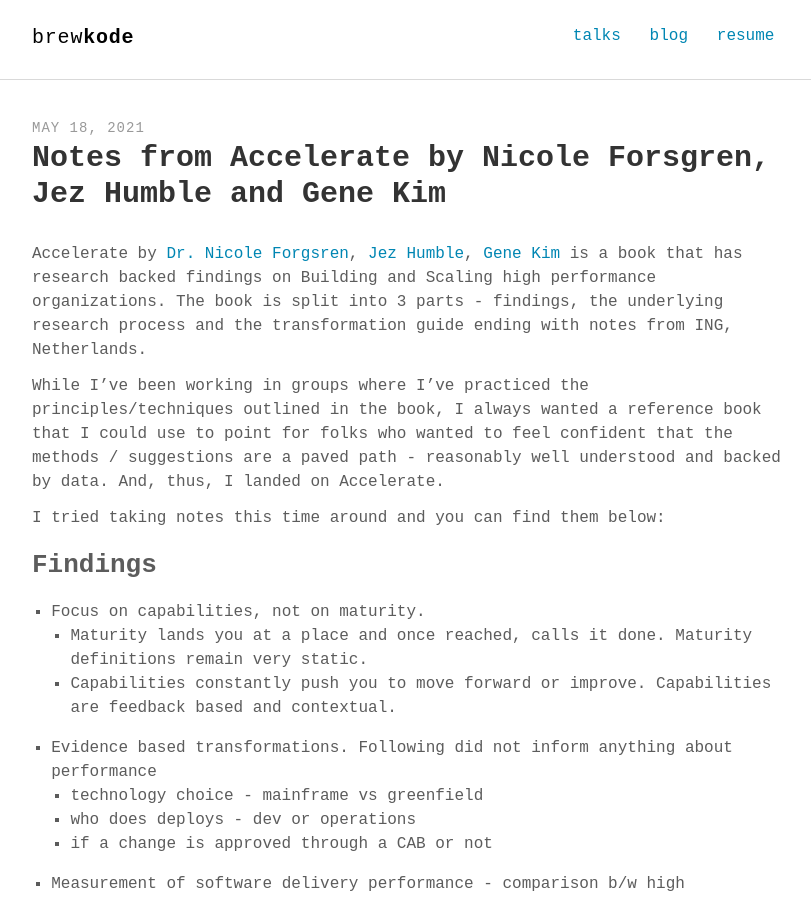
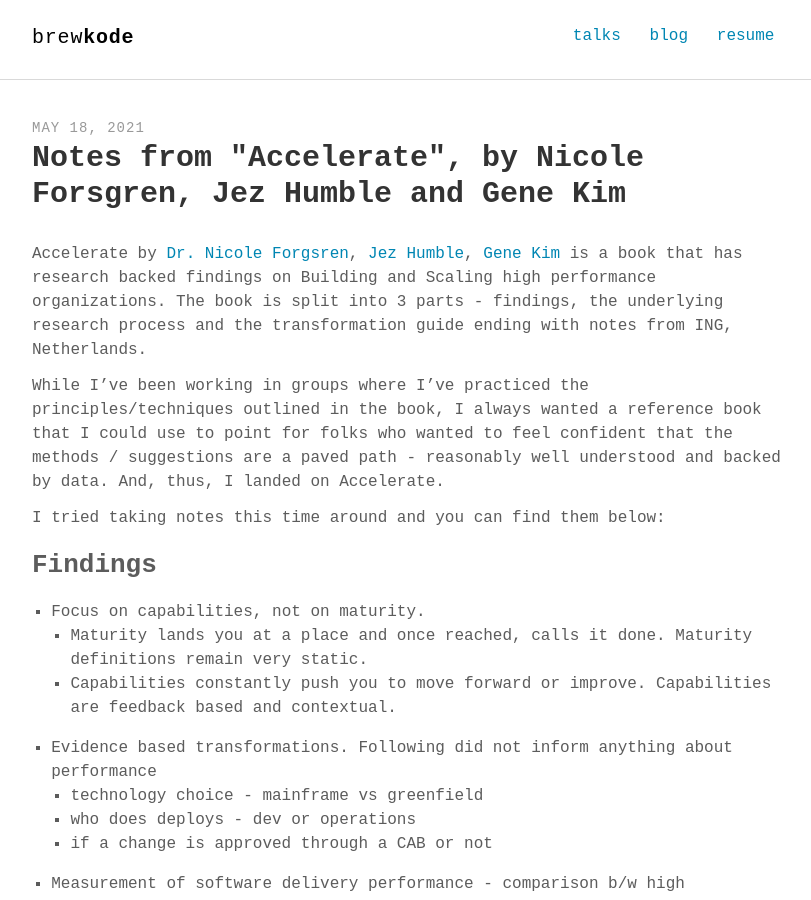
Before and after one commit to brewkode/brewkode.github.io, a Jekyll site: the page built from _posts/2021-05-18-Accelerate-Notes.md, in a window 1280 px wide and 900 px high. Shown: the whole window, without its empty margins (232-1043 px from the left). Built offline with Jekyll 4.4.1, drawn with Linux system fonts in a browser that asks for light colours; some web fonts are replaced.

```diff
--- a/_posts/2021-05-18-Accelerate-Notes.md
+++ b/_posts/2021-05-18-Accelerate-Notes.md
@@ -1,6 +1,6 @@
 ---
 layout: post
-title: "Notes from Accelerate by Nicole Forsgren, Jez Humble and Gene Kim"
+title: "Notes from \"Accelerate\", by Nicole Forsgren, Jez Humble and Gene Kim"
 comments: false
 ---
 
```
